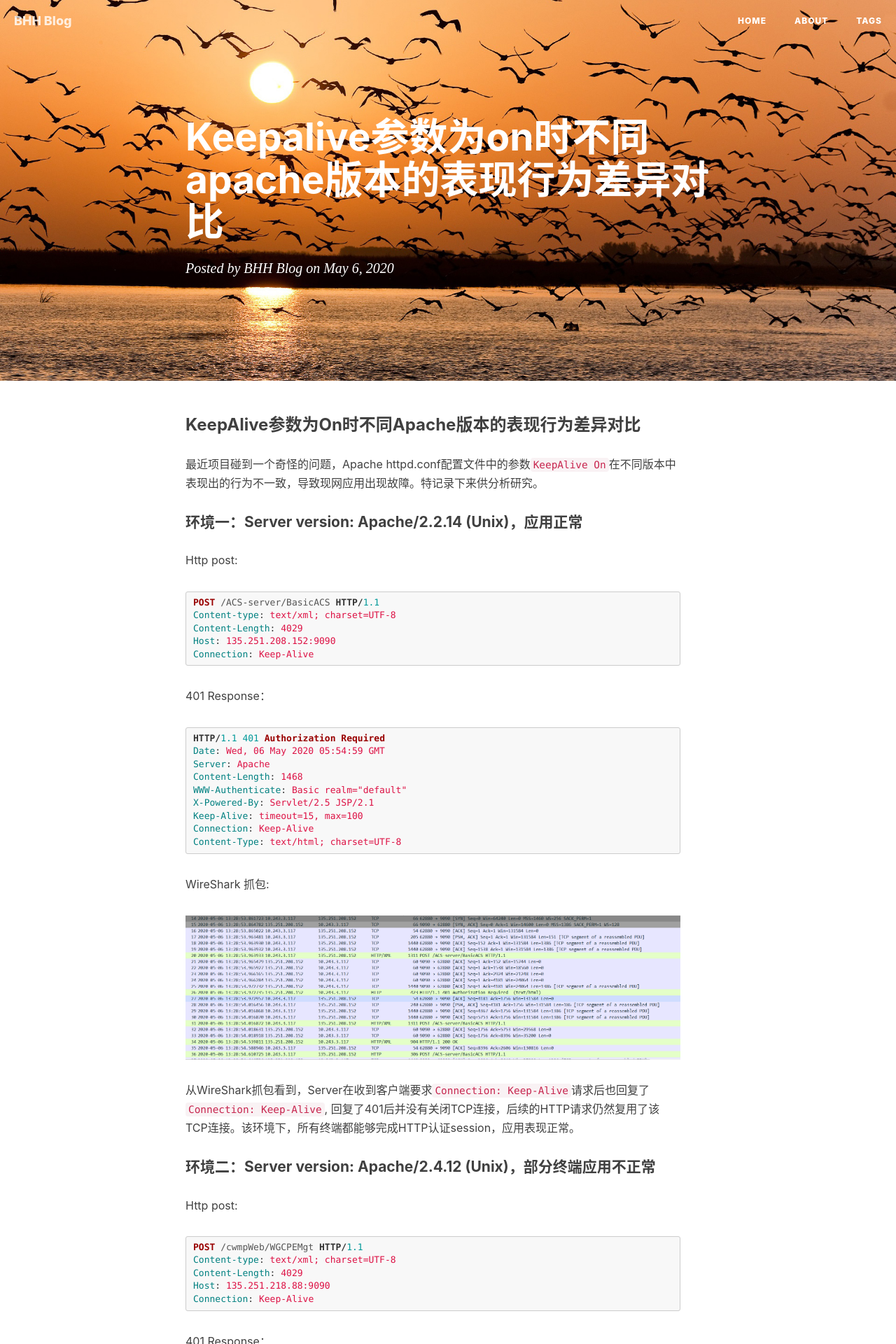
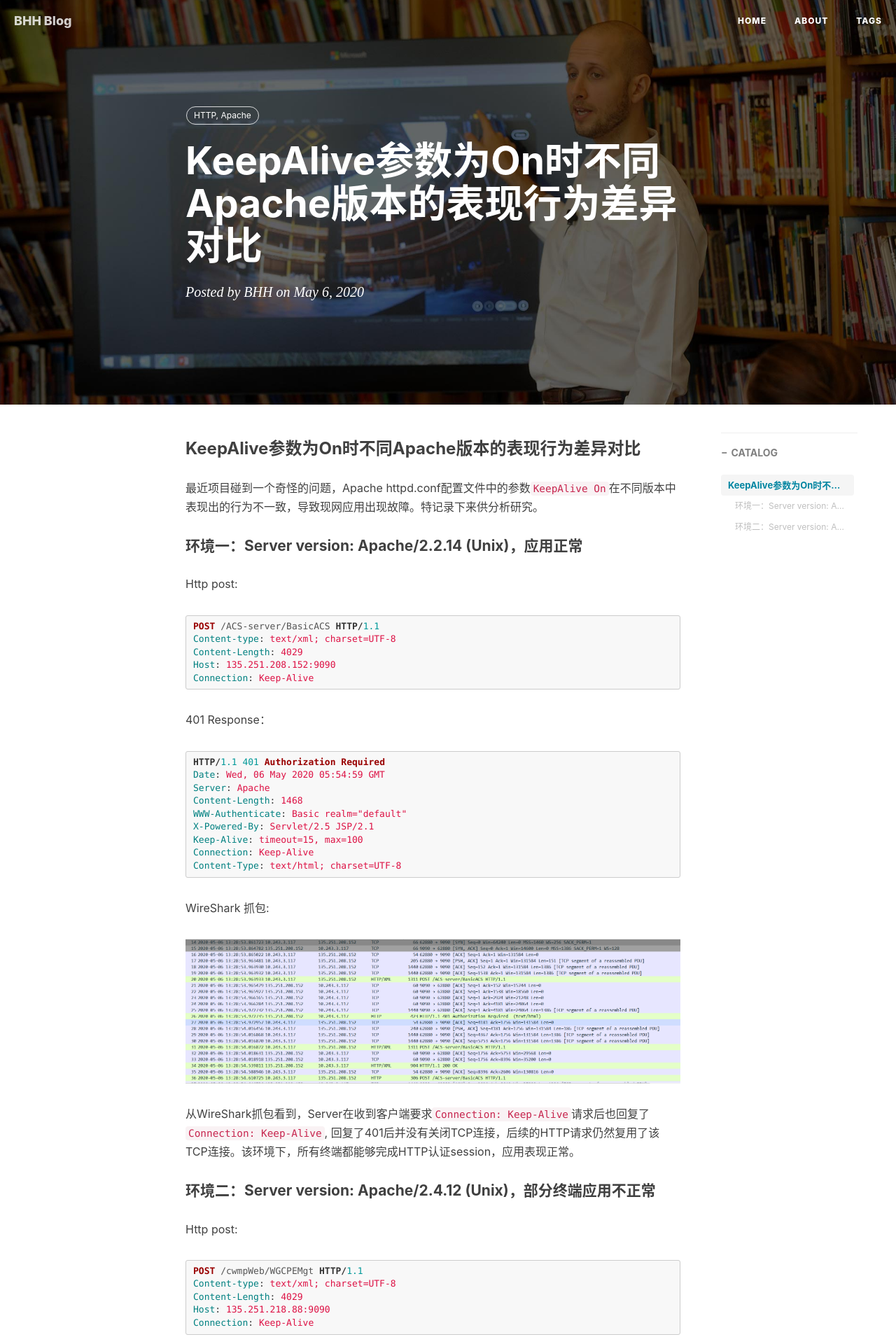
Before and after one commit to bbhhhh/bbhhhh.github.io, a Jekyll site: the page built from _posts/2020-05-06-KeepAlive参数为On时不同Apache版本的表现行为差异对比.md, in a window 1280 px wide. Shown: the top 1920 px of the page at 70% size. Built offline with Jekyll 4.4.1, drawn with Linux system fonts in a browser that asks for light colours; nearby versions of some CDN libraries; our own code applies the rules of GitHub Pages for plain Markdown files; comment, search, counter and statistics services are not loaded.

Commit message:
update posts

```diff
--- a/_posts/2020-05-06-KeepAlive参数为On时不同Apache版本的表现行为差异对比.md
+++ b/_posts/2020-05-06-KeepAlive参数为On时不同Apache版本的表现行为差异对比.md
@@ -1,3 +1,15 @@
+---
+layout:     post
+title:      KeepAlive参数为On时不同Apache版本的表现行为差异对比
+subtitle:
+date:       2020-05-06
+author:     BHH
+header-img: img/post-bg-e2e-ux.jpg
+catalog: true
+tags:
+    - HTTP, Apache
+---
+
 ### KeepAlive参数为On时不同Apache版本的表现行为差异对比
 
 
```
Also changed, not shown: _posts/2020-08-31-ELK基础.md (+12 -0 lines), _posts/2021-01-21-常用Linux性能调优参数大全.md (+12 -0 lines).
